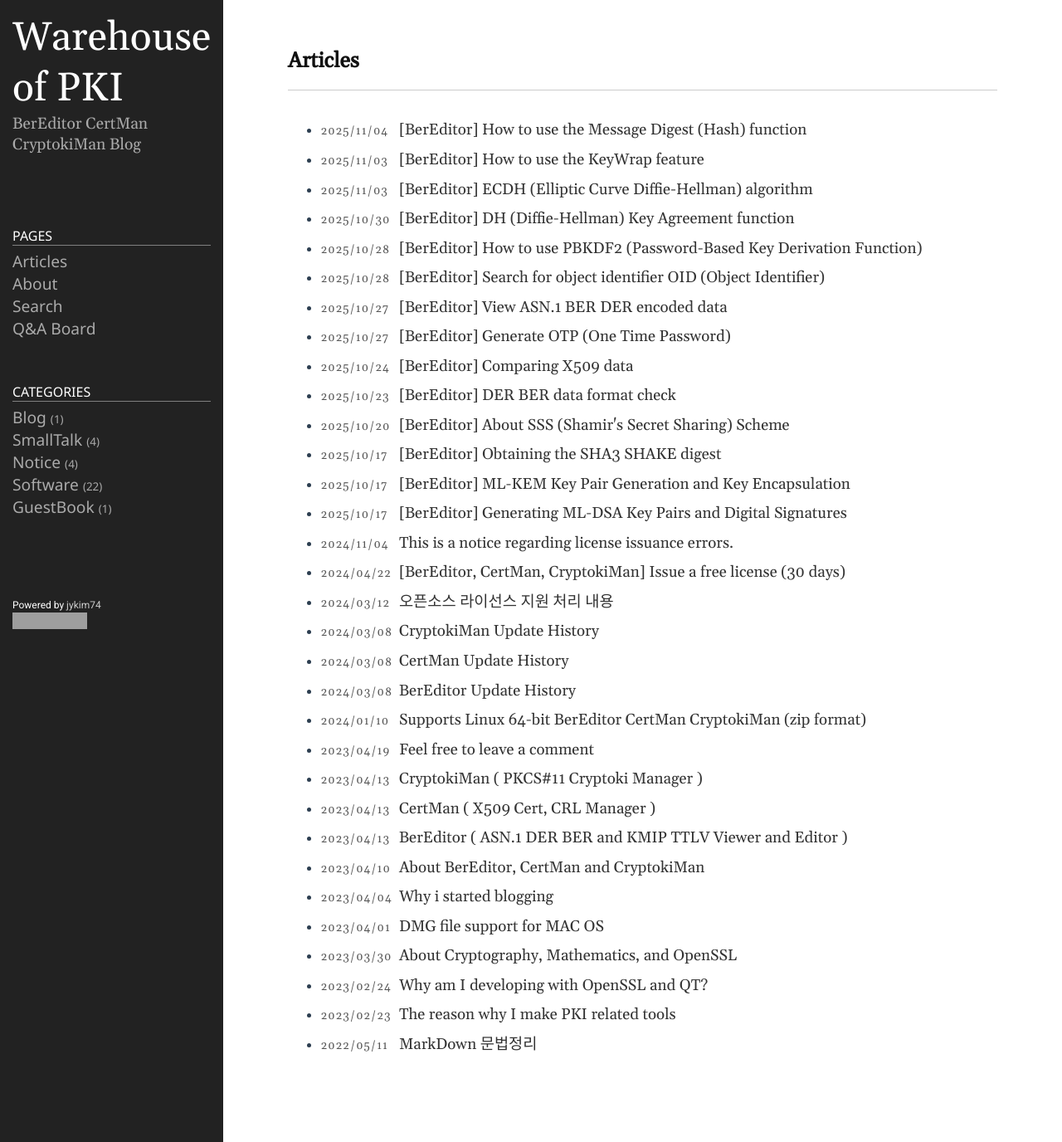
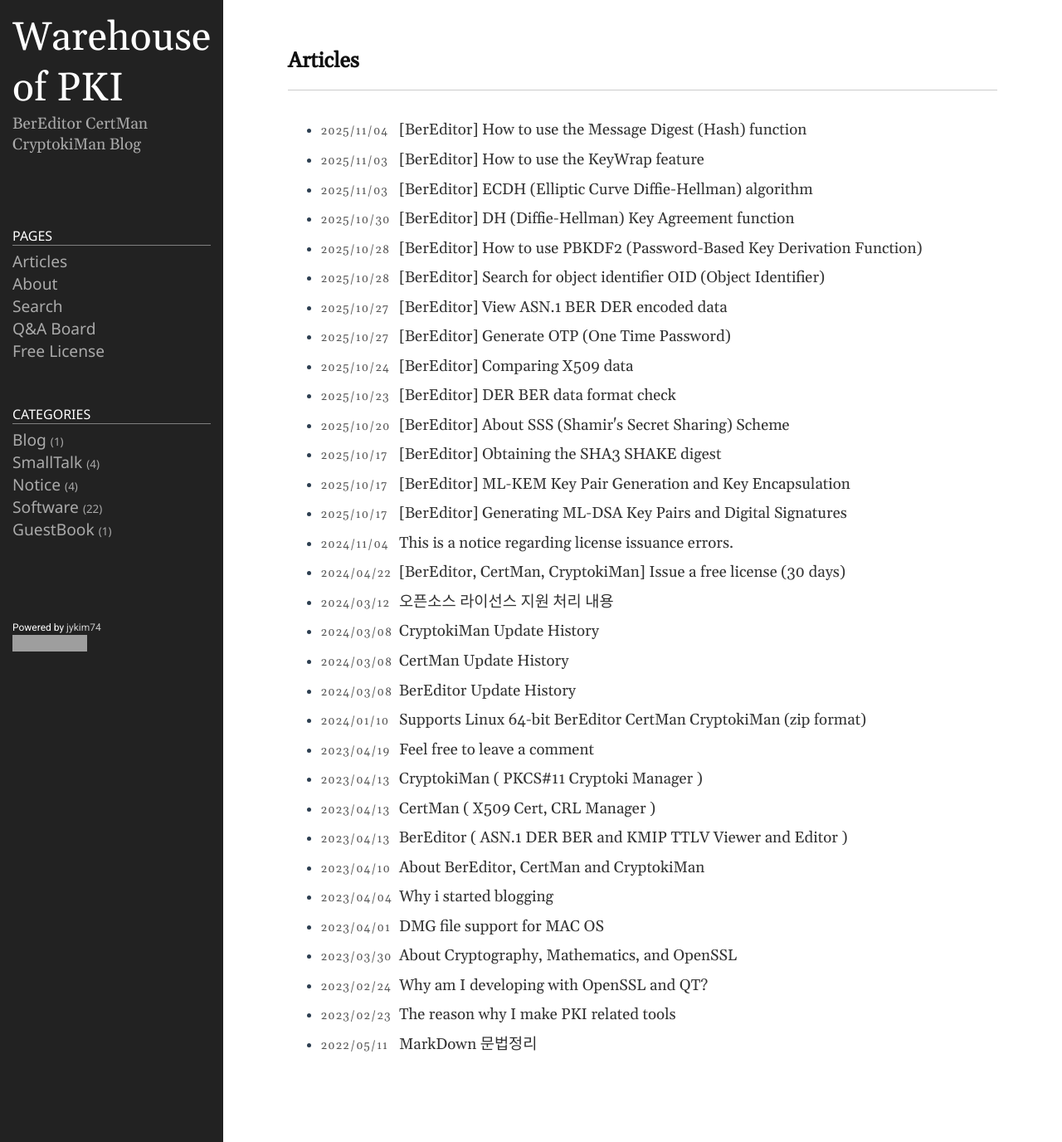
Before and after one commit to jykim74/jykim74.github.io, a Jekyll site: the page built from index.md, in a window 1280 px wide. Shown: the whole page at 83% size. Built offline with Jekyll 4.4.1, drawn with Linux system fonts in a browser that asks for light colours; nearby versions of some CDN libraries; grey boxes are pictures that could not be loaded.

Commit message:
UI 변경

```diff
--- a/_includes/sidebar.html
+++ b/_includes/sidebar.html
@@ -32,6 +32,9 @@
 	  <li>
 	  	<a class="nav-item" href="https://groups.google.com/g/bereditor">Q&A board</a>
 	  </li>
+	  <li>
+	  	<a class="nav-item" href="https://jykim74.mycafe24.com/user_reg.php">Free License</a>
+	  </li>
 	</ul>
 </div>
 
```
